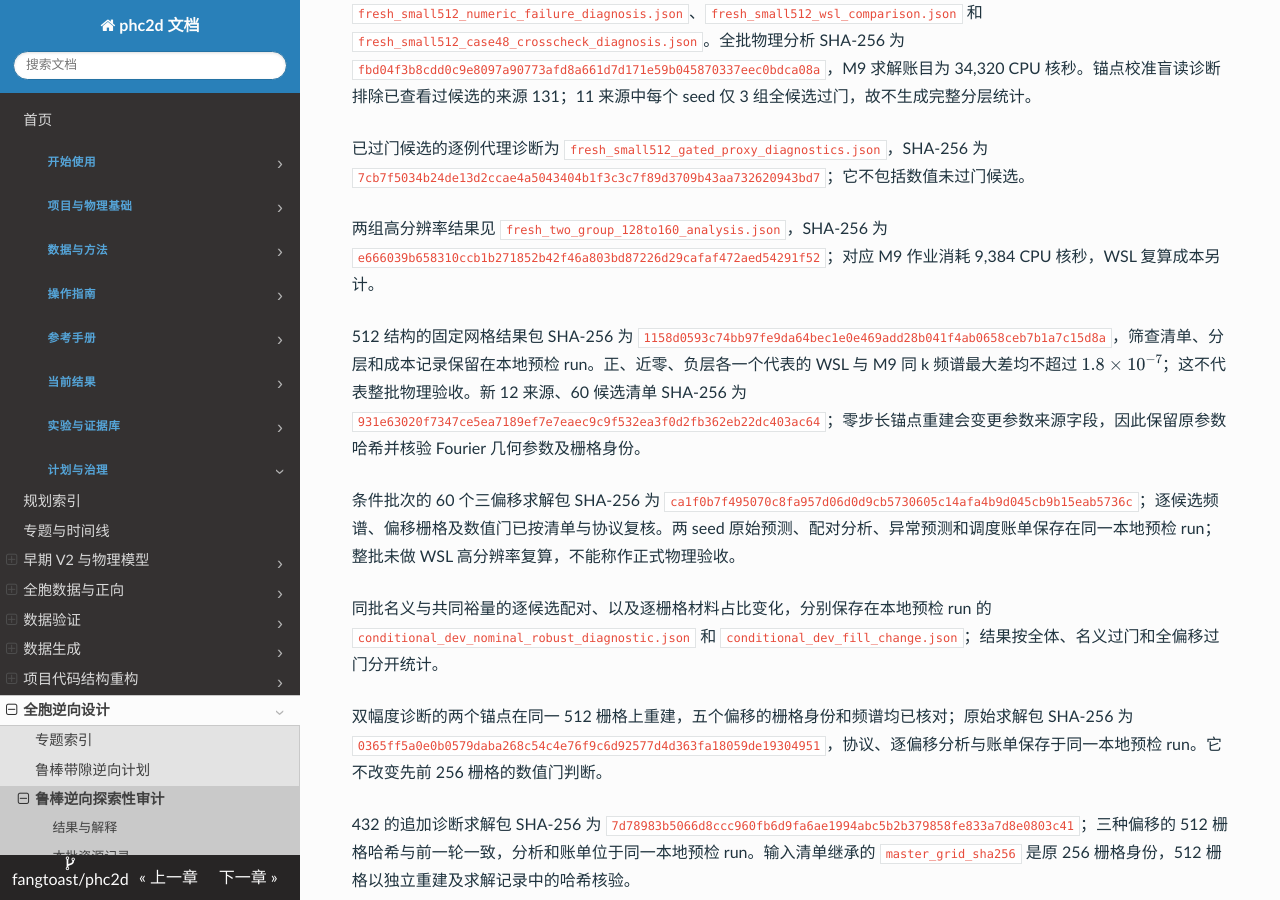
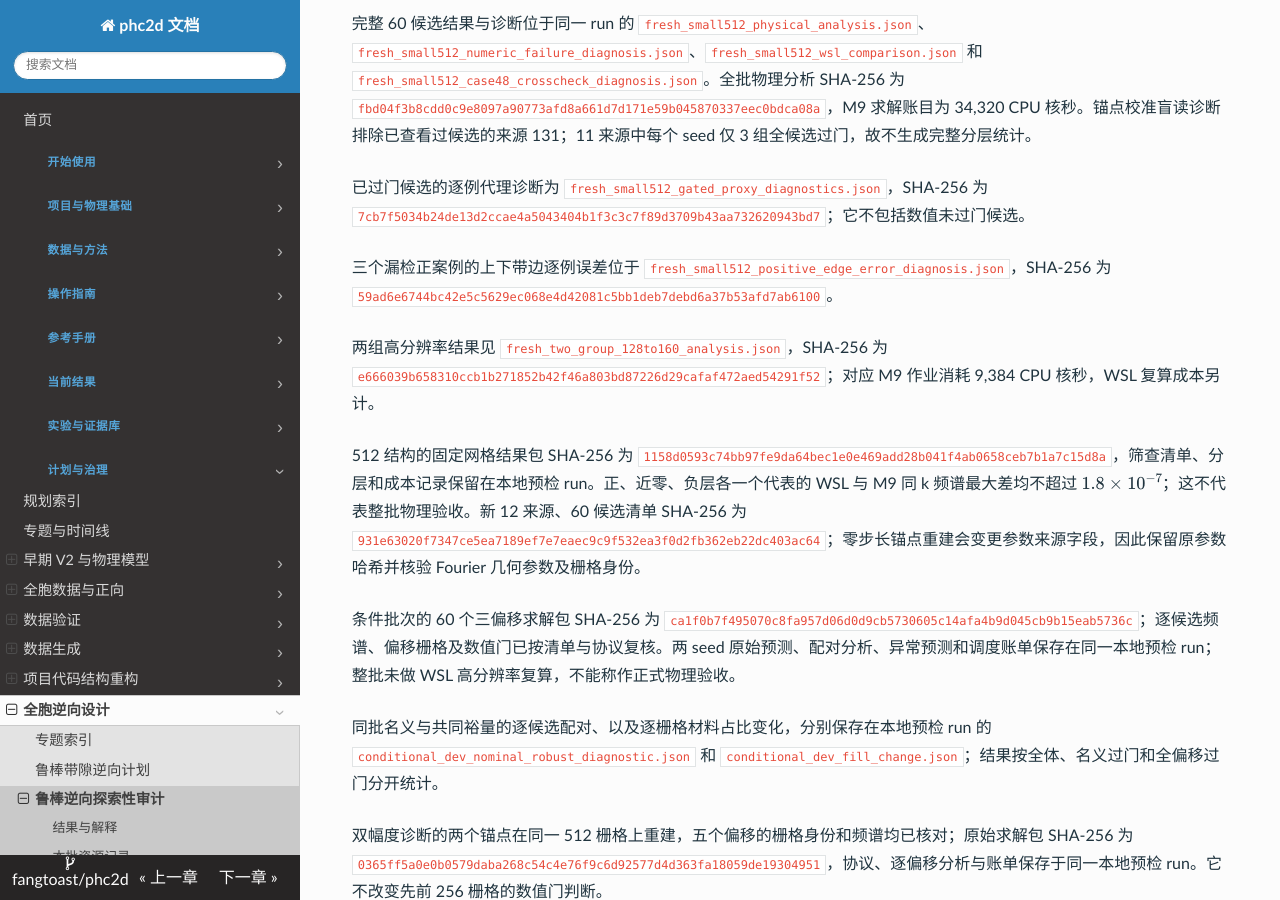
Before and after one commit to fangtoast/phc2d, an MkDocs documentation site: the page built from docs/results/inverse/鲁棒带隙逆向可用性审计.md, in a window 1280 px wide and 900 px high, scrolled down 6700 px. Built offline with MkDocs 1.6.1, drawn with Linux system fonts in a browser that asks for light colours; some of the changed text lies outside the part shown.

Commit message:
Diagnose gated inverse target edge misses

```diff
--- a/docs/results/inverse/鲁棒带隙逆向可用性审计.md
+++ b/docs/results/inverse/鲁棒带隙逆向可用性审计.md
@@ -91,6 +91,7 @@ source_artifacts:
 | 新批首个预选来源的漏检诊断 | 来源 131 锚点在 512 栅格、三偏移、96→128 下共同裕量为 0.01133，三个冻结 Global–Local seed 对该锚点的代理预测均为负 | 该锚点及阈值减小候选的 M9–WSL 频谱最大差约 $5.96\times10^{-8}$；单来源的有限精度诊断，全批漏检率和 P2 门尚未确定 |
 | 新批 60 候选完整物理审计 | 45/60 候选通过原数值门；12 个来源中仅 3 组的全部五候选通过。15 个未过门候选均有 96→128 空间分辨率不稳定，最多六层的自适应 k 加密均满足当前稳定条件 | 固定 512 栅格和三偏移的开发批；三个 seed 的完整分层排序均不可判定，P2 数值门未通过。两组事后 128→160 整组诊断另行开展 |
 | 新批已过门候选的代理漏检 | 45 个过门候选中有 3 个真实共同裕量为正；三个 seed 对这 3 个均预测为非正。seed 0/2 在过门候选中各可评分 45 个，seed 1 为 44 个 | 三个正案例仅来自两个来源；15 个未过门候选不参与该诊断。此为条件性逐例描述，不能当作总体漏检率或完整 P2 排序结论 |
+| 漏检案例的上下带边定位 | 来源 131 的两个案例在三个 seed 中均预测上带边低于目标频率；来源 548 的案例均预测下带边高于目标频率 | 两个来源呈现不同的目标越界方向，支持分别检验上下带边的局部校准；仅 3 例，不能推断普遍偏差模式 |
 | 新批 WSL 跨环境预选核查 | 预选六例中 5/6 满足全频带最大差 $10^{-6}$ 的冻结容差；另一例最大差 $1.1325\times10^{-6}$，发生在第 8 带 | 未过门例的目标 B4–B5 最大差约 $5.96\times10^{-8}$，带边与数值门一致；原全频带门仍记为未通过，不能推广为全批验收 |
 | 两个未收敛来源的整组 128→160 诊断 | 来源 548 的 5/5 候选通过；来源 694 为 4/5，剩余候选在两个偏移下的分辨率变化分别约为 0.000521 和 0.000582，高于 0.0005 阈值 | 两组在原精度锚点失败后选择并完整重算；两个预选锚点的 M9–WSL 最大频谱差均约 $1.19\times10^{-7}$。此结果不替代原盲读比较或证明其他来源收敛 |
 | 几何表示差异 | 解析结构与零偏移 256×256 栅格的加密上下带边最大差分别约 0.00318、0.00313；带隙类别无翻转 | 二者的独立自适应搜索和材料表示不同，不能将解析结构直接视为扰动栅格的精确替代 |
@@ -177,6 +178,8 @@ Global–Local seed 0 回放记录为 `validation_replay_global_local_seed0.json
 
 已过门候选的逐例代理诊断为 `fresh_small512_gated_proxy_diagnostics.json`，SHA-256 为 `7cb7f5034b24de13d2ccae4a5043404b1f3c3c7f89d3709b43aa732620943bd7`；它不包括数值未过门候选。
 
+三个漏检正案例的上下带边逐例误差位于 `fresh_small512_positive_edge_error_diagnosis.json`，SHA-256 为 `59ad6e6744bc42e5c5629ec068e4d42081c5bb1deb7debd6a37b53afd7ab6100`。
+
 两组高分辨率结果见 `fresh_two_group_128to160_analysis.json`，SHA-256 为 `e666039b658310ccb1b271852b42f46a803bd87226d29cafaf472aed54291f52`；对应 M9 作业消耗 9,384 CPU 核秒，WSL 复算成本另计。
 
 512 结构的固定网格结果包 SHA-256 为 `1158d0593c74bb97fe9da64bec1e0e469add28b041f4ab0658ceb7b1a7c15d8a`，筛查清单、分层和成本记录保留在本地预检 run。正、近零、负层各一个代表的 WSL 与 M9 同 k 频谱最大差均不超过 $1.8\times10^{-7}$；这不代表整批物理验收。新 12 来源、60 候选清单 SHA-256 为 `931e63020f7347ce5ea7189ef7e7eaec9c9f532ea3f0d2fb362eb22dc403ac64`；零步长锚点重建会变更参数来源字段，因此保留原参数哈希并核验 Fourier 几何参数及栅格身份。
```
